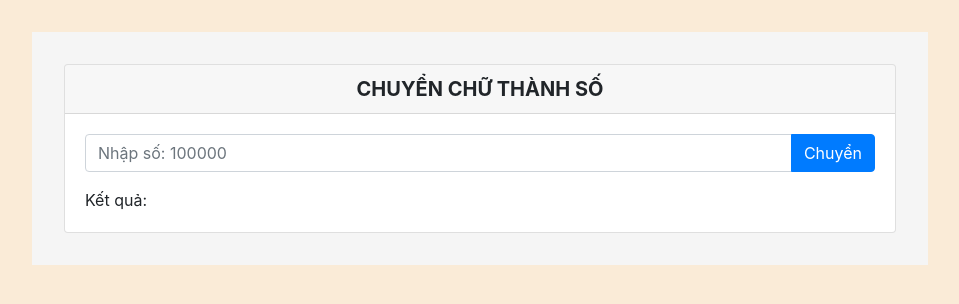
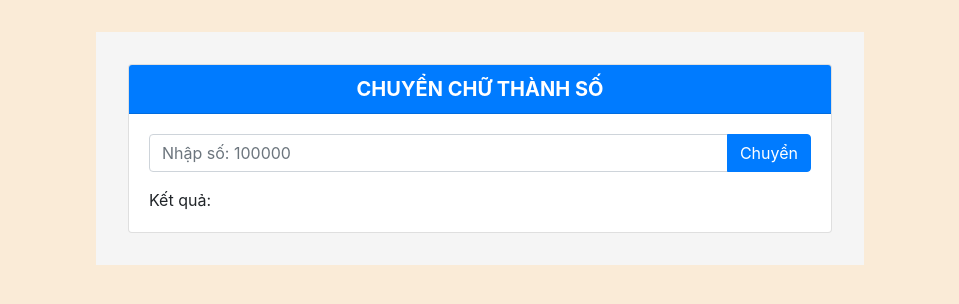
Before and after one commit to ngminhtrung/number2currencywords, a website: page index.html in a window 1280 px wide. Shown: the whole page, without its empty margins (160-1119 px from the left). Drawn offline with nearby package versions, Linux system fonts and the light colour scheme.

Commit message:
edited style

```diff
--- a/index.html
+++ b/index.html
@@ -14,7 +14,7 @@
 
         .container {
             background-color: whitesmoke;
-            width: 70%;
+            width: 60%;
             padding: 2rem;
             margin-top: 2rem;
         }
@@ -26,13 +26,11 @@
     <div class="container">
 
         <div class="card">
-            <h5 class="card-header text-center font-weight-bold">CHUYỂN CHỮ THÀNH SỐ</h5>
+            <h5 class="card-header bg-primary text-center font-weight-bold text-white">CHUYỂN CHỮ THÀNH SỐ</h5>
             <div class="card-body">
-
                 <div class="input-group">
                     <input type="number" class="form-control" placeholder="Nhập số: 100000" id="input1">
                     <div class="input-group-append">
-                        <!-- <span class="input-group-text" id="basic-addon2">@example.com</span> -->
                         <button class="btn btn-primary" onclick="DocTienBangChu()">Chuyển</button>
                     </div>
                 </div>
@@ -101,7 +99,6 @@
 
         function DocTienBangChu() {
             const SoTien = document.getElementById("input1").value;
-            console.log(SoTien);
 
             var lan = 0;
             var i = 0;
@@ -164,7 +161,7 @@
                 tmp = DocSo3ChuSo(ViTri[i]);
                 KetQua += tmp;
                 if (ViTri[i] > 0) KetQua += Tien[i];
-                if ((i > 0) && (tmp.length > 0)) KetQua += ',';//&& (!string.IsNullOrEmpty(tmp))
+                if ((i > 0) && (tmp.length > 0)) KetQua += ',';
             }
             if (KetQua.substring(KetQua.length - 1) == ',') {
                 KetQua = KetQua.substring(0, KetQua.length - 1);
@@ -173,8 +170,6 @@
 
             document.getElementsByClassName("result")[0].textContent = KetQua;
 
-            console.log(KetQua);
-            // return KetQua;//.substring(0, 1);//.toUpperCase();// + KetQua.substring(1);
         }
     </script>
 </body>
```
